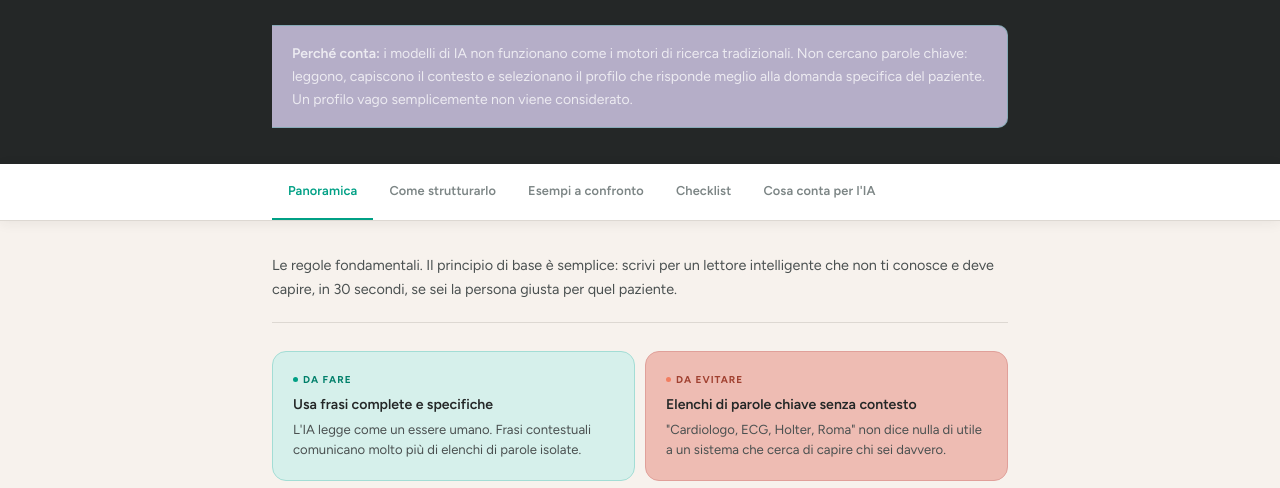
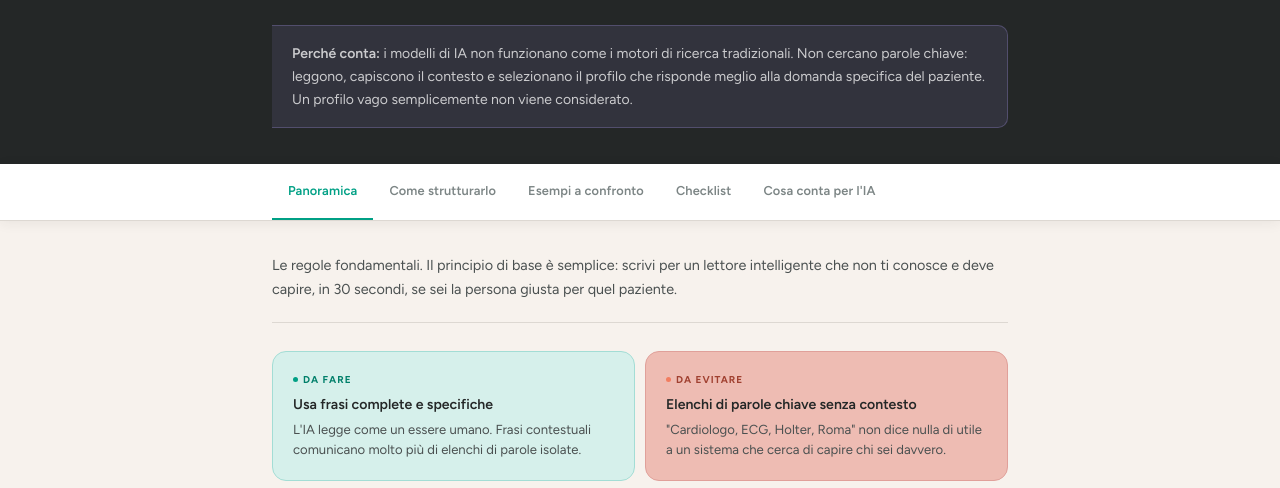
Before and after one commit to simomend96-maker/DOS-DONTS, a plain HTML site: page index.html in a window 1280 px wide. Shown: the part 286-774 px from the top of the page. Drawn offline with Linux system fonts and the light colour scheme.

Commit message:
Update index.html

```diff
--- a/index.html
+++ b/index.html
@@ -91,8 +91,8 @@
     font-weight: 400;
   }
   .why-box {
-    background: rgba(230, 220, 255, 0.75);
-    border: 1px solid rgba(0,160,133,0.25);
+    background: rgba(180, 160, 255, 0.1);
+    border: 1px solid rgba(180, 160, 255, 0.25);
     border-left: 3px solid var(--lavander);
     padding: 1rem 1.25rem;
     border-radius: 0 10px 10px 0;
```
